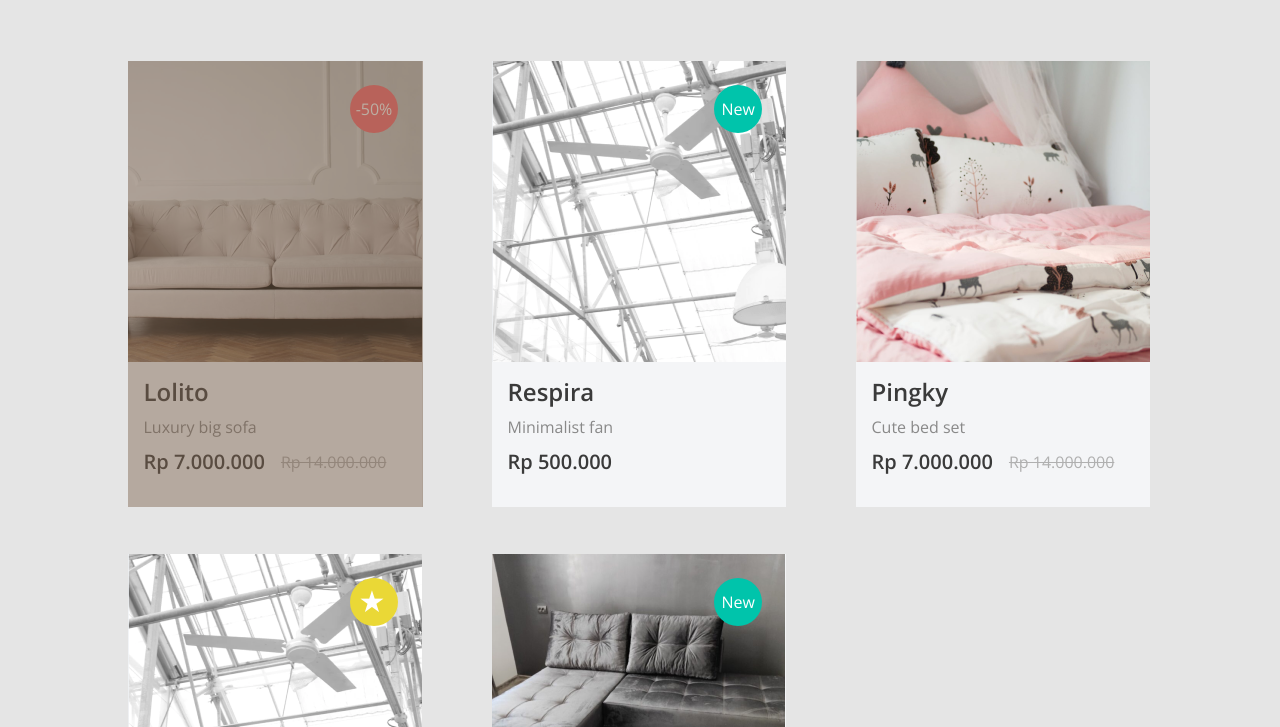
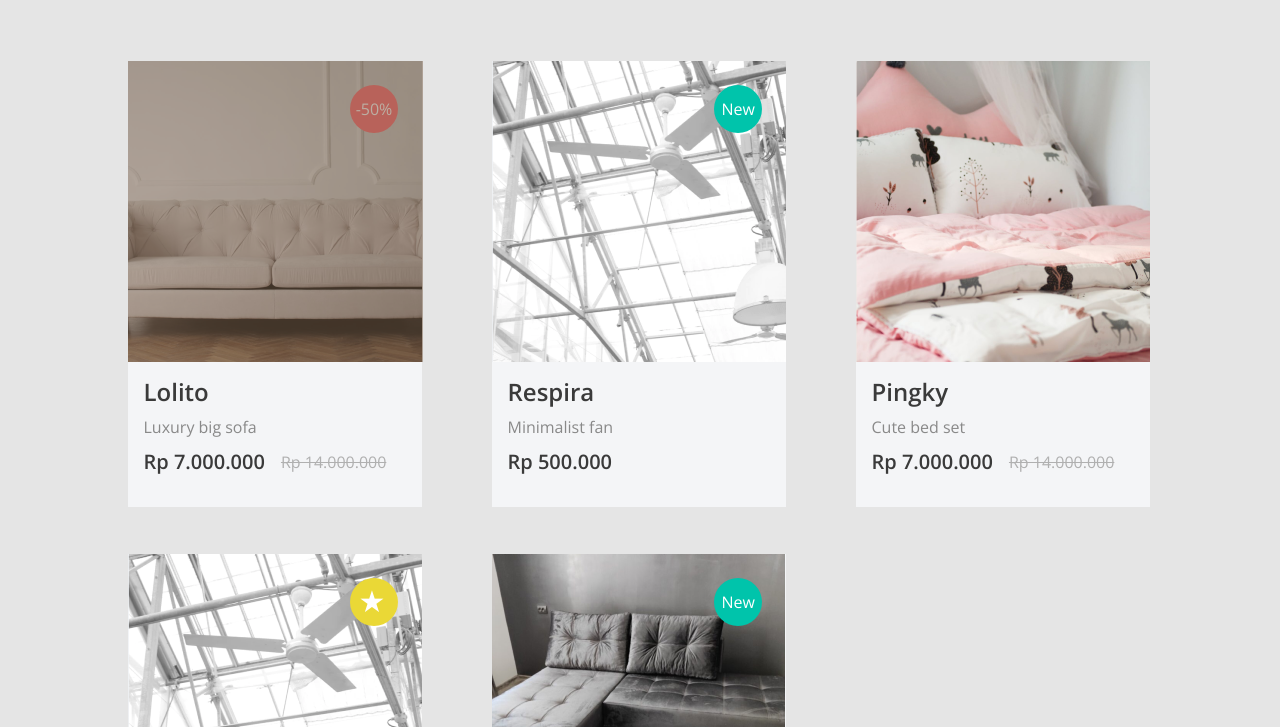
Before and after one commit to YuliiaBarabash/Homework_9, a plain HTML site: page index.html in a window 1280 px wide. In both pictures the pointer is over the element 274 px from the left and 357 px from the top of the page. Shown: the part 73-800 px from the top of the page. Drawn offline with nearby package versions, Linux system fonts and the light colour scheme.

Commit message:
hover corrected

```diff
--- a/style.css
+++ b/style.css
@@ -133,7 +133,7 @@
 .cover:hover::after {
   content: "";
   width: 295px;
-  height: 446px;
+  height: 301px;
   position: absolute;
   top: 0;
   left: 0;
```
